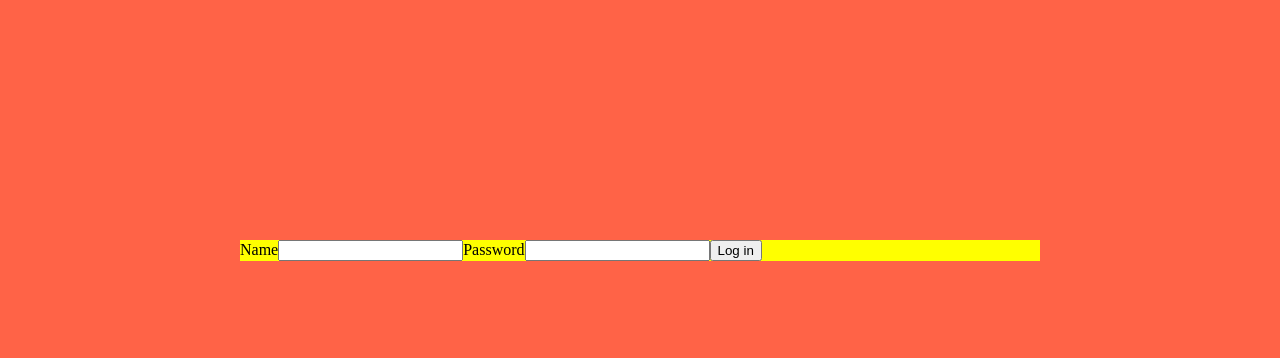
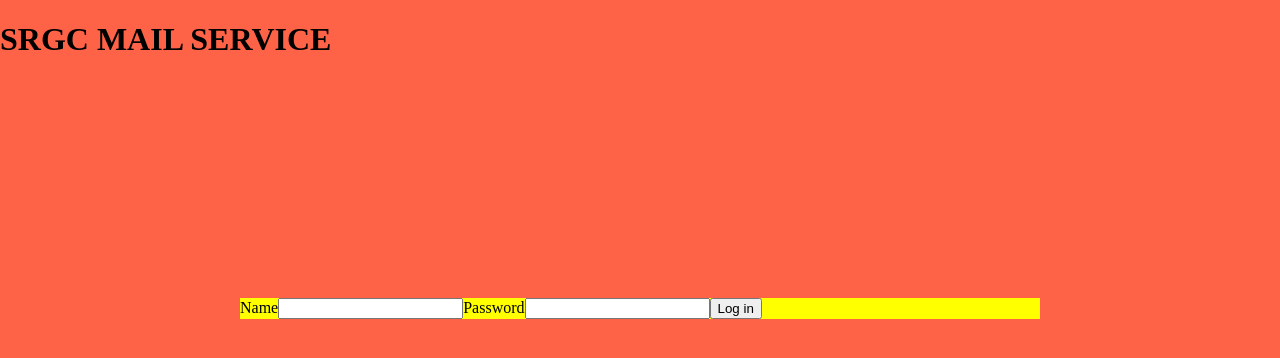
Before and after one commit to Aviadd44/srgc-mail-fe, an Angular app: page / in a window 1280 px wide. Shown: the top 358 px of the page. Built offline with nearby package versions, Linux system fonts and the light colour scheme.

Commit message:
your message for reference

```diff
--- a/src/app/app.component.html
+++ b/src/app/app.component.html
@@ -1,3 +1,4 @@
+<h1>SRGC MAIL SERVICE</h1>
 <form action="" method="post" class="postal-form">
   <label for="name" class="magic">Name</label>
   <input type="text" name="name" id="name">
```
